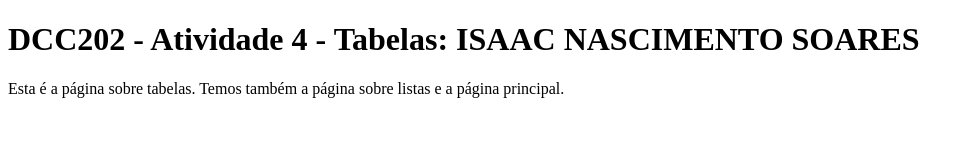
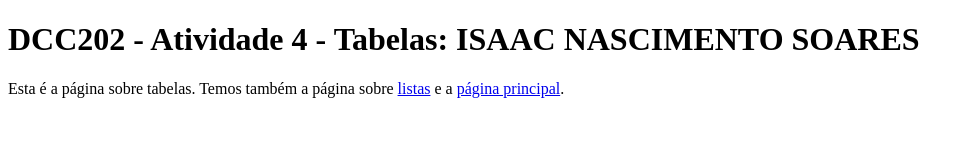
Before and after one commit to ufjf-dcc202/ufjf-dcc202-2023-3-a-atv4-IsaacNSoares, a website: page tabelas.html in a window 1280 px wide. Shown: the whole page, without its empty margins (0-974 px from the left). Drawn offline with Linux system fonts and the light colour scheme.

Commit message:
adiciona href aos <a>

```diff
--- a/tabelas.html
+++ b/tabelas.html
@@ -8,7 +8,7 @@
 <body>
   <main>
     <h1>DCC202 - Atividade 4 - Tabelas: ISAAC NASCIMENTO SOARES</h1>
-    <p>Esta é a página sobre tabelas. Temos também a página sobre <a>listas</a> e a página <a>principal</a>.</p>
+    <p>Esta é a página sobre tabelas. Temos também a página sobre <a href="listas.html">listas</a> e a <a href="index.html">página principal</a>.</p>
   </main>
 </body>
 </html>
```
